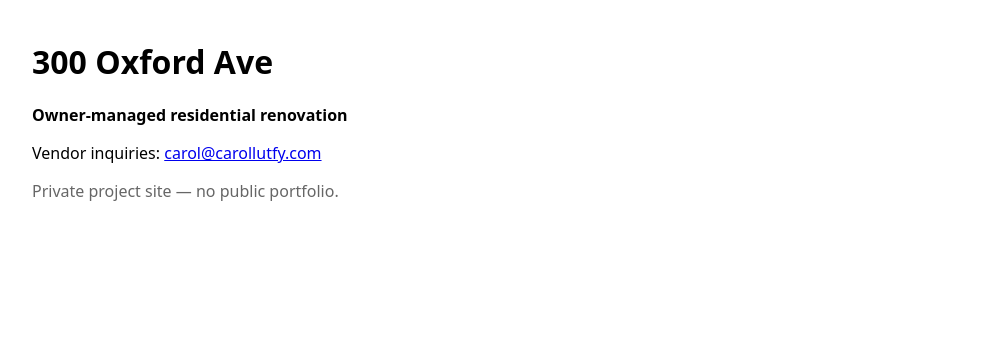
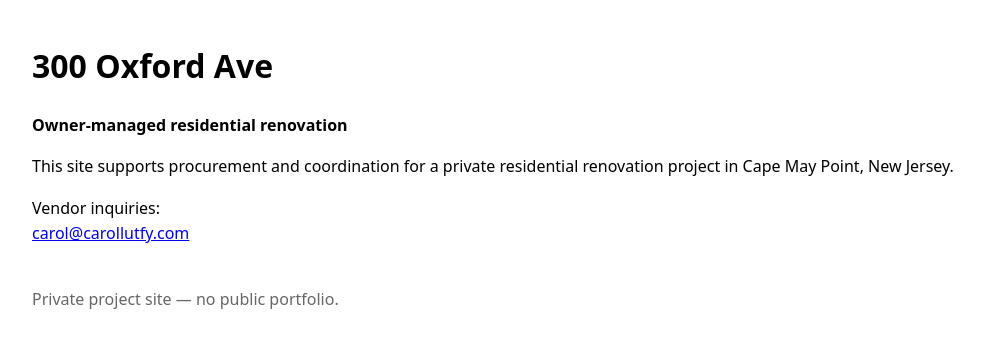
Before and after one commit to carollutfy/300oxford, a plain HTML site: page index.html in a window 1280 px wide. Shown: the whole page, without its empty margins (8-992 px from the left). Drawn offline with Linux system fonts and the light colour scheme.

Commit message:
Update index.html

```diff
--- a/index.html
+++ b/index.html
@@ -3,16 +3,24 @@
 <head>
   <meta charset="utf-8">
   <title>300 Oxford Ave</title>
+  <meta name="viewport" content="width=device-width, initial-scale=1">
   <meta name="robots" content="noindex, nofollow">
 </head>
-<body style="font-family: system-ui, sans-serif; margin: 40px;">
+<body style="font-family: system-ui, sans-serif; margin: 40px; line-height: 1.6;">
   <h1>300 Oxford Ave</h1>
   <p><strong>Owner-managed residential renovation</strong></p>
+
   <p>
-    Vendor inquiries:
+    This site supports procurement and coordination for a private residential
+    renovation project in Cape May Point, New Jersey.
+  </p>
+
+  <p>
+    Vendor inquiries:<br>
     <a href="mailto:carol@carollutfy.com">carol@carollutfy.com</a>
   </p>
-  <p style="color:#666;">
+
+  <p style="color:#666; margin-top:40px;">
     Private project site — no public portfolio.
   </p>
 </body>
```
